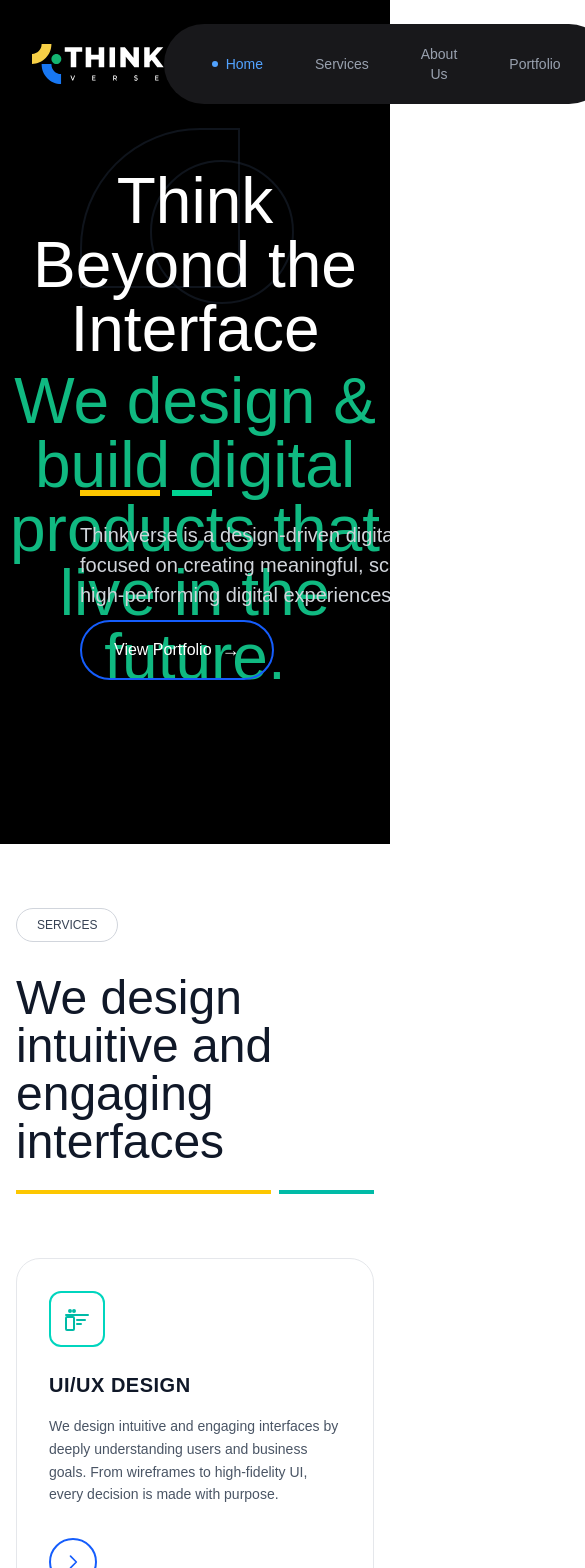
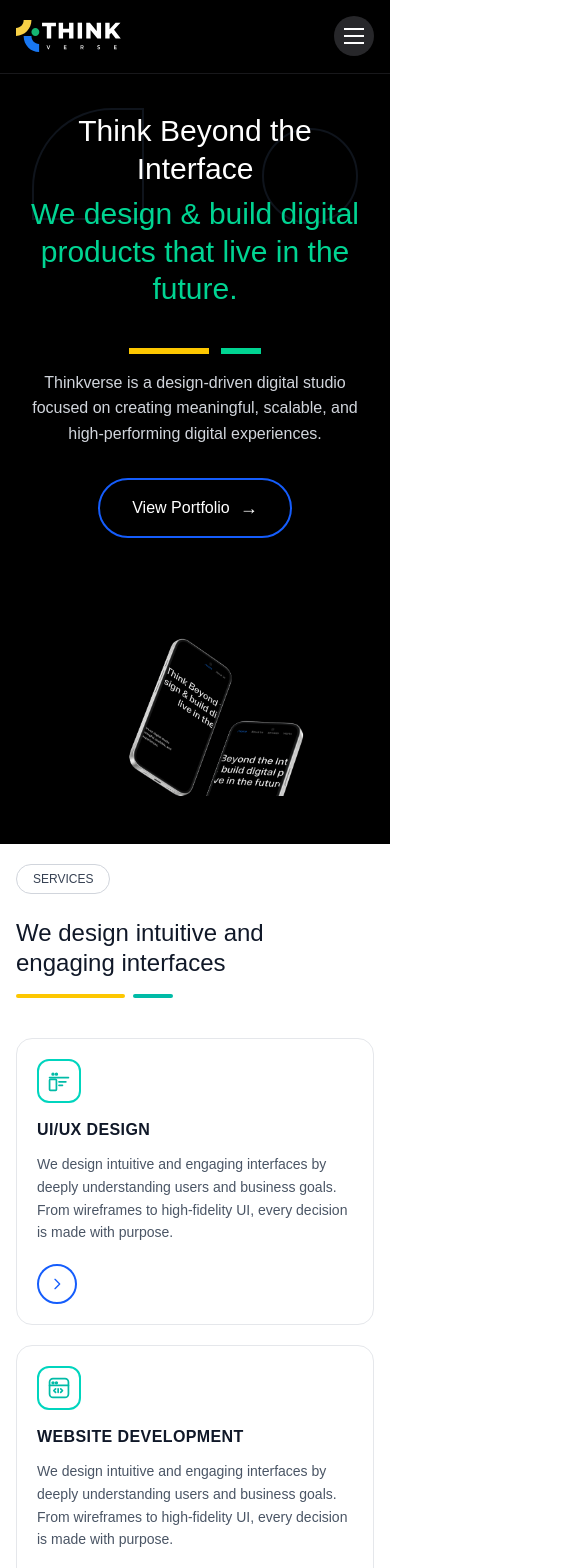
Before and after one commit to ThinkVersee/thinkverse.co.infr, a Next.js app: page / in a window 390 px wide. Shown: the top 1568 px of the page, 585 px wide, since content can reach past the window. Built offline with nearby package versions, Linux system fonts and the light colour scheme.

Commit message:
responsive

```diff
--- a/src/components/Navbar.js
+++ b/src/components/Navbar.js
@@ -8,131 +8,190 @@ export default function ThinkVerseNavbar() {
   const pathname = usePathname();
 
   const [activeLink, setActiveLink] = useState('Home');
+  const [menuOpen, setMenuOpen] = useState(false);
+  const [isMobile, setIsMobile] = useState(true); // Default to mobile to show icon immediately
 
   const navLinks = [
     { name: 'Home', href: '/', id: 'home' },
     { name: 'Services', href: '/', id: 'services' },
     { name: 'About Us', href: '/', id: 'about' },
-    { name: 'Portfolio', href: '/portfolio' }, // ✅ FIXED
+    { name: 'Portfolio', href: '/portfolio' },
   ];
 
-  /**
-   * ✅ SET ACTIVE LINK BASED ON ROUTE
-   */
+  // Detect mobile
   useEffect(() => {
-    if (pathname === '/') {
-      setActiveLink('Home');
-    } else if (pathname === '/portfolio') {
-      setActiveLink('Portfolio');
-    }
+    const check = () => setIsMobile(window.innerWidth < 768);
+    check();
+    window.addEventListener('resize', check);
+    return () => window.removeEventListener('resize', check);
+  }, []);
+
+  // Close menu on route change
+  useEffect(() => {
+    setMenuOpen(false);
   }, [pathname]);
 
-  /**
-   * ✅ SCROLL TRACKING ONLY FOR HOME PAGE
-   */
+  // Lock body scroll when mobile menu is open
   useEffect(() => {
-    if (pathname !== '/') return;
+    if (typeof document !== 'undefined') {
+      document.body.style.overflow = isMobile && menuOpen ? 'hidden' : '';
+    }
+  }, [menuOpen, isMobile]);
 
-    const sections = ['home', 'services', 'about', 'contact'];
-
-    const handleScroll = () => {
-      const scrollPosition = window.scrollY + 120;
-
-      for (let i = sections.length - 1; i >= 0; i--) {
-        const section = document.getElementById(sections[i]);
-        if (section && section.offsetTop <= scrollPosition) {
-          const link = navLinks.find(l => l.id === sections[i]);
-          if (link) {
-            setActiveLink(link.name);
-          }
-          break;
-        }
-      }
-    };
-
-    window.addEventListener('scroll', handleScroll);
-    handleScroll();
-
-    return () => window.removeEventListener('scroll', handleScroll);
+  // Active link from route
+  useEffect(() => {
+    if (pathname === '/') setActiveLink('Home');
+    else if (pathname === '/portfolio') setActiveLink('Portfolio');
   }, [pathname]);
 
-  /**
-   * ✅ NAV CLICK HANDLER
-   */
   const handleNavClick = (link) => {
+    setMenuOpen(false);
     if (link.href === '/') {
-      // Scroll-based navigation
       if (pathname !== '/') {
         router.push('/');
         setTimeout(() => {
-          document.getElementById(link.id)?.scrollIntoView({ behavior: 'smooth' });
+          const el = document.getElementById(link.id);
+          if (el) el.scrollIntoView({ behavior: 'smooth' });
         }, 300);
       } else {
-        document.getElementById(link.id)?.scrollIntoView({ behavior: 'smooth' });
+        const el = document.getElementById(link.id);
+        if (el) el.scrollIntoView({ behavior: 'smooth' });
       }
       setActiveLink(link.name);
     } else {
-      // Page navigation (Portfolio)
       router.push(link.href);
       setActiveLink(link.name);
     }
   };
 
-  /**
-   * ✅ LOGO CLICK
-   */
   const handleLogoClick = () => {
+    setMenuOpen(false);
     router.push('/');
     window.scrollTo({ top: 0, behavior: 'smooth' });
     setActiveLink('Home');
   };
 
+  const handleContactClick = () => {
+    setMenuOpen(false);
+    if (pathname === '/') {
+      const el = document.getElementById('contact');
+      if (el) el.scrollIntoView({ behavior: 'smooth' });
+    } else {
+      router.push('/#contact');
+    }
+  };
+
   return (
-    <nav className="fixed top-0 left-0 right-0 z-50 bg-black text-white px-8 py-6 flex items-center justify-between">
+    <>
+      <nav className="fixed top-0 left-0 right-0 z-50 bg-black text-white border-b border-zinc-900">
+        {/* TOP BAR */}
+        <div className="flex items-center justify-between px-4 py-4 min-h-[64px]">
           {/* Logo */}
-      <div className="flex-shrink-0">
           <img
             src="/Group 3.svg"
             alt="ThinkVerse Logo"
-          className="h-10 w-auto cursor-pointer transition-all hover:scale-105"
+            className="h-8 w-auto cursor-pointer hover:scale-105 transition-transform"
             onClick={handleLogoClick}
           />
-      </div>
 
-      {/* Navigation Links */}
-      <div className="flex items-center gap-1 bg-zinc-900 rounded-full px-6 py-3">
+          {/* DESKTOP NAV */}
+          <div className="hidden md:flex items-center gap-6">
+            <div className="flex items-center gap-1 bg-zinc-900 rounded-full px-4 py-2">
               {navLinks.map((link) => (
                 <button
                   key={link.name}
                   onClick={() => handleNavClick(link)}
-            className={`px-6 py-2 rounded-full transition-all duration-300 text-sm flex items-center gap-2 ${
-              activeLink === link.name
-                ? 'text-blue-400'
-                : 'text-gray-400 hover:text-white'
+                  className={`px-5 py-2 rounded-full text-sm flex items-center gap-2 transition-all duration-200 ${
+                    activeLink === link.name ? 'text-blue-400' : 'text-gray-400 hover:text-white'
                   }`}
                 >
                   {activeLink === link.name && (
-              <span className="inline-block w-1.5 h-1.5 bg-blue-400 rounded-full"></span>
+                    <span className="w-1.5 h-1.5 bg-blue-400 rounded-full" />
                   )}
                   {link.name}
                 </button>
               ))}
             </div>
 
-      {/* Contact Button */}
             <button
-        onClick={() => {
-          if (pathname === '/') {
-            document.getElementById('contact')?.scrollIntoView({ behavior: 'smooth' });
-          } else {
-            router.push('/#contact');
-          }
+              onClick={handleContactClick}
+              className="border border-gray-700 hover:border-gray-400 text-white px-5 py-2.5 rounded-full text-sm flex items-center gap-2 hover:bg-zinc-900 transition-all"
+            >
+              Contact Us <span>→</span>
+            </button>
+          </div>
+
+          {/* MOBILE HAMBURGER - ALWAYS VISIBLE ON SMALL SCREENS */}
+          <button
+            onClick={() => setMenuOpen(!menuOpen)}
+            className="md:hidden relative w-10 h-10 flex items-center justify-center bg-zinc-800 rounded-full hover:bg-zinc-700 transition-colors"
+            aria-label="Toggle menu"
+          >
+            {/* Hamburger Icon */}
+            <div className="w-5 h-4 flex flex-col justify-between items-center">
+              <span
+                className="block w-5 h-0.5 bg-white transition-all duration-300 origin-center"
+                style={{
+                  transform: menuOpen ? 'rotate(45deg) translateY(7px)' : 'none'
                 }}
-        className="border border-gray-700 hover:border-gray-500 text-white px-6 py-3 rounded-full transition-all duration-300 flex items-center gap-2 text-sm"
+              />
+              <span
+                className="block w-5 h-0.5 bg-white transition-all duration-300"
+                style={{
+                  opacity: menuOpen ? 0 : 1
+                }}
+              />
+              <span
+                className="block w-5 h-0.5 bg-white transition-all duration-300 origin-center"
+                style={{
+                  transform: menuOpen ? 'rotate(-45deg) translateY(-7px)' : 'none'
+                }}
+              />
+            </div>
+          </button>
+        </div>
+
+        {/* MOBILE MENU */}
+        <div
+          className="md:hidden overflow-hidden bg-zinc-950 border-t border-zinc-900 transition-all duration-300"
+          style={{
+            maxHeight: menuOpen ? '400px' : '0px',
+            opacity: menuOpen ? 1 : 0
+          }}
         >
-        Contact Us
-        <span className="text-lg">→</span>
+          <div className="flex flex-col gap-1 px-4 py-3">
+            {navLinks.map((link) => (
+              <button
+                key={link.name}
+                onClick={() => handleNavClick(link)}
+                className={`w-full text-left px-4 py-3 rounded-xl text-sm flex items-center gap-3 transition-all ${
+                  activeLink === link.name ? 'bg-zinc-900 text-blue-400' : 'text-gray-400 hover:bg-zinc-900/50 hover:text-white'
+                }`}
+              >
+                {activeLink === link.name && (
+                  <span className="w-1.5 h-1.5 bg-blue-400 rounded-full" />
+                )}
+                {link.name}
               </button>
+            ))}
+
+            <button
+              onClick={handleContactClick}
+              className="mt-2 w-full px-4 py-3 rounded-full border border-zinc-700 text-white text-sm flex items-center justify-center gap-2 hover:border-zinc-500 hover:bg-zinc-900 transition-all"
+            >
+              Contact Us <span>→</span>
+            </button>
+          </div>
+        </div>
       </nav>
+
+      {/* Backdrop */}
+      {menuOpen && (
+        <div
+          onClick={() => setMenuOpen(false)}
+          className="md:hidden fixed inset-0 z-40 bg-black/50 backdrop-blur-sm"
+        />
+      )}
+    </>
   );
 }
--- a/src/components/home/Hero.js
+++ b/src/components/home/Hero.js
@@ -9,39 +9,54 @@ export default function ThinkVerseHero() {
 
   return (
     <section className="relative bg-black min-h-screen text-white overflow-hidden">
-      {/* Your existing decorative elements */}
-      <div className="absolute top-32 left-20 w-40 h-40 border-2 border-gray-800/50 rounded-tl-[120px]" />
-      <div className="absolute top-40 right-24 w-36 h-36 border-2 border-gray-800/50 rounded-full" />
 
-      <div className="relative w-full min-h-screen">
-        {/* Hero Text */}
-        <div className="absolute left-1/2 -translate-x-1/2 text-center" style={{ top: '169px', width: '1170px', maxWidth: '95%' }}>
-          <h1 style={{ fontFamily: 'Halenoir, sans-serif', fontWeight: 500, fontSize: '64px', lineHeight: '100%', color: '#ffffff', margin: 0 }}>
+      {/* Decorative background shapes */}
+      <div className="absolute top-27 left-8 md:left-20 w-28 h-28 md:w-40 md:h-40 border-2 border-gray-800/50 rounded-tl-[80px] md:rounded-tl-[120px] pointer-events-none" />
+      <div className="absolute top-32 right-8 md:right-24 w-24 h-24 md:w-36 md:h-36 border-2 border-gray-800/50 rounded-full pointer-events-none" />
+
+      {/* Main layout: two-column on large screens, stacked on small */}
+      <div className="relative z-10 max-w-[1280px] mx-auto px-6 md:px-10 xl:px-16 min-h-screen flex flex-col">
+
+        {/* Headline — full width, centered on all screens */}
+        <div className="pt-28 md:pt-36 lg:pt-44 text-center w-full">
+          <h1
+            style={{ fontFamily: 'Halenoir, sans-serif', fontWeight: 500 }}
+            className="text-3xl sm:text-4xl md:text-5xl lg:text-6xl xl:text-[64px] leading-tight text-white"
+          >
             Think Beyond the Interface
           </h1>
-          <p style={{ fontFamily: 'Halenoir, sans-serif', fontWeight: 500, fontSize: '64px', lineHeight: '100%', color: '#10b981', margin: '8px 0 0 0' }}>
+          <p
+            style={{ fontFamily: 'Halenoir, sans-serif', fontWeight: 500 }}
+            className="mt-2 text-3xl sm:text-4xl md:text-5xl lg:text-6xl xl:text-[64px] leading-tight text-emerald-400"
+          >
             We design &amp; build digital products that live in the future.
           </p>
         </div>
 
+        {/* Content row: left text block + right phone mockup */}
+        <div className="mt-10 md:mt-14 flex flex-col lg:flex-row items-center lg:items-start gap-10 lg:gap-0 flex-1 pb-2">
+
+          {/* Left: accent bars + description + CTA */}
+          <div className="flex flex-col items-center lg:items-start text-center lg:text-left lg:w-[420px] xl:w-[480px] shrink-0">
+
             {/* Accent bars */}
-        <div className="absolute flex gap-3" style={{ top: '490px', left: '80px' }}>
+            <div className="flex gap-3 mb-4">
               <div className="w-20 h-1.5 bg-yellow-400" />
               <div className="w-10 h-1.5 bg-emerald-400" />
             </div>
 
             {/* Description */}
-        <div className="absolute" style={{ top: '520px', left: '80px', width: '435px' }}>
-          <p style={{ fontFamily: 'Halenoir, sans-serif', fontWeight: 400, fontSize: '20px', lineHeight: '30px', color: '#d1d5db' }}>
+            <p
+              style={{ fontFamily: 'Halenoir, sans-serif', fontWeight: 400 }}
+              className="text-base md:text-lg xl:text-xl leading-[1.6] text-gray-300 max-w-sm lg:max-w-none"
+            >
               Thinkverse is a design-driven digital studio focused on creating meaningful, scalable, and high-performing digital experiences.
             </p>
-        </div>
 
-        {/* View Portfolio Button - Now Clickable! */}
-        <div className="absolute" style={{ top: '620px', left: '80px' }}>
+            {/* CTA Button */}
             <button
               onClick={scrollToPortfolio}
-            className="group border-2 border-blue-600 text-white px-8 py-3.5 rounded-full hover:bg-blue-600/10 transition-all duration-300 flex items-center gap-2.5 cursor-pointer"
+              className="group mt-8 border-2 border-blue-600 text-white px-8 py-3.5 rounded-full hover:bg-blue-600/10 transition-all duration-300 flex items-center gap-2.5 cursor-pointer"
             >
               <span style={{ fontFamily: 'Halenoir, sans-serif', fontSize: '16px', fontWeight: 500 }}>
                 View Portfolio
@@ -52,13 +67,14 @@ export default function ThinkVerseHero() {
             </button>
           </div>
 
-        {/* Phone Mockup */}
-        <div className="absolute pointer-events-none" style={{ width: '1072px', height: '804px', top: '180px', left: '483px' }}>
+          {/* Right: Phone Mockup */}
+          <div className="flex-1 flex items-center justify-center lg:justify-end pointer-events-none">
             <img
               src="/common/iPhone 16.png"
               alt="ThinkVerse mobile mockup"
-            className="w-full h-full object-contain drop-shadow-2xl"
+              className="w-full max-w-[320px] sm:max-w-[400px] md:max-w-[480px] lg:max-w-none lg:w-[600px] xl:w-[700px] object-contain drop-shadow-2xl"
             />
+          </div>
         </div>
       </div>
     </section>
--- a/src/components/home/Services.js
+++ b/src/components/home/Services.js
@@ -1,5 +1,4 @@
 "use client";
-import { MonitorSmartphone, Globe, Code2 } from 'lucide-react';
 import { useState, useEffect, useRef } from 'react';
 
 const services = [
@@ -7,19 +6,16 @@ const services = [
     title: 'UI/UX Design',
     text: 'We design intuitive and engaging interfaces by deeply understanding users and business goals. From wireframes to high-fidelity UI, every decision is made with purpose.',
     icon: 'uiux',
-    featured: false,
   },
   {
     title: 'Website Development',
     text: 'We design intuitive and engaging interfaces by deeply understanding users and business goals. From wireframes to high-fidelity UI, every decision is made with purpose.',
     icon: 'website',
-    featured: false,
   },
   {
-    title: 'Web Application Development',
+    title: 'We design intuitive and engaging interfaces by deeply understanding users and business goals.',
     text: 'We design intuitive and engaging interfaces by deeply understanding users and business goals. From wireframes to high-fidelity UI, every decision is made with purpose.',
     icon: 'webapp',
-    featured: true,
   },
 ];
 
@@ -27,51 +23,36 @@ export default function Services() {
   const [isVisible, setIsVisible] = useState(false);
   const sectionRef = useRef(null);
 
-  // Icon component renderer
   const renderIcon = (iconType) => {
-    switch(iconType) {
+    switch (iconType) {
       case 'uiux':
-        // UI/UX Design icon - Layout with sidebar and content blocks
         return (
-          <svg className="w-7 h-7 text-teal-500" viewBox="0 0 28 28" fill="none" stroke="currentColor" strokeWidth="2" strokeLinecap="round" strokeLinejoin="round">
-            {/* Two dots at top */}
-            <circle cx="7" cy="6" r="1" fill="currentColor"/>
-            <circle cx="11" cy="6" r="1" fill="currentColor"/>
-            {/* Horizontal line below dots */}
+          <svg className="w-6 h-6 sm:w-7 sm:h-7 text-teal-500" viewBox="0 0 28 28" fill="none" stroke="currentColor" strokeWidth="2" strokeLinecap="round" strokeLinejoin="round">
+            <circle cx="7" cy="6" r="1" fill="currentColor" />
+            <circle cx="11" cy="6" r="1" fill="currentColor" />
             <line x1="3" y1="10" x2="25" y2="10" />
-            {/* Left sidebar */}
             <rect x="3" y="12" width="8" height="13" rx="1" />
-            {/* Right content blocks */}
             <line x1="14" y1="15" x2="22" y2="15" />
             <line x1="14" y1="19" x2="18" y2="19" />
           </svg>
         );
       case 'website':
-        // Website Development icon - Browser window with code
         return (
-          <svg className="w-7 h-7 text-teal-500" viewBox="0 0 28 28" fill="none" stroke="currentColor" strokeWidth="2" strokeLinecap="round" strokeLinejoin="round">
-            {/* Rounded square container */}
+          <svg className="w-6 h-6 sm:w-7 sm:h-7 text-teal-500" viewBox="0 0 28 28" fill="none" stroke="currentColor" strokeWidth="2" strokeLinecap="round" strokeLinejoin="round">
             <rect x="3" y="3" width="22" height="22" rx="4" />
-            {/* Two dots at top */}
-            <circle cx="7" cy="8" r="1" fill="currentColor"/>
-            <circle cx="11" cy="8" r="1" fill="currentColor"/>
-            {/* Horizontal line below dots */}
+            <circle cx="7" cy="8" r="1" fill="currentColor" />
+            <circle cx="11" cy="8" r="1" fill="currentColor" />
             <line x1="3" y1="11" x2="25" y2="11" />
-            {/* Code brackets */}
             <path d="M10 15L8 17L10 19" />
             <line x1="13" y1="15" x2="13" y2="19" />
             <path d="M16 15L18 17L16 19" />
           </svg>
         );
       case 'webapp':
-        // Web Application Development icon - Overlapping windows with code
         return (
-          <svg className="w-7 h-7 text-teal-500" viewBox="0 0 28 28" fill="none" stroke="currentColor" strokeWidth="2" strokeLinecap="round" strokeLinejoin="round">
-            {/* Back window */}
+          <svg className="w-6 h-6 sm:w-7 sm:h-7 text-teal-500" viewBox="0 0 28 28" fill="none" stroke="currentColor" strokeWidth="2" strokeLinecap="round" strokeLinejoin="round">
             <rect x="3" y="3" width="18" height="16" rx="3" />
-            {/* Front window with code */}
             <rect x="7" y="9" width="18" height="16" rx="3" />
-            {/* Code brackets in front window */}
             <path d="M11 16L9 18L11 20" />
             <path d="M17 16L19 18L17 20" />
           </svg>
@@ -84,77 +65,110 @@ export default function Services() {
   useEffect(() => {
     const observer = new IntersectionObserver(
       ([entry]) => {
-        if (entry.isIntersecting) {
-          setIsVisible(true);
-        }
+        if (entry.isIntersecting) setIsVisible(true);
       },
       { threshold: 0.1 }
     );
-
-    if (sectionRef.current) {
-      observer.observe(sectionRef.current);
-    }
-
+    if (sectionRef.current) observer.observe(sectionRef.current);
     return () => {
-      if (sectionRef.current) {
-        observer.unobserve(sectionRef.current);
-      }
+      if (sectionRef.current) observer.unobserve(sectionRef.current);
     };
   }, []);
 
   return (
-    <section ref={sectionRef} className="py-16 lg:py-24 px-4 sm:px-6 lg:px-8 bg-white">
+    <section
+      ref={sectionRef}
+      className="py-5 sm:py-8 lg:py-5 xl:py-12 px-4 sm:px-6 lg:px-8 bg-white"
+    >
       <div className="max-w-7xl mx-auto">
+
         {/* SERVICES Pill */}
-        <div className={`transition-all duration-1000 delay-100 ${isVisible ? 'opacity-100 translate-y-0' : 'opacity-0 translate-y-10'}`}>
-          <span className="inline-block px-5 py-2 rounded-full border border-gray-300 text-gray-700 text-xs font-medium mb-8">
+        <div
+          className={`transition-all duration-1000 delay-100 ${
+            isVisible ? 'opacity-100 translate-y-0' : 'opacity-0 translate-y-10'
+          }`}
+        >
+          <span className="inline-block px-4 sm:px-5 py-1.5 sm:py-2 rounded-full border border-gray-300 text-gray-700 text-xs font-medium mb-6 sm:mb-8">
             SERVICES
           </span>
         </div>
 
         {/* Headline */}
-        <h2 className={`text-5xl font-medium text-gray-900 mb-6 leading-none max-w-xl transition-all duration-1000 delay-200 ${
-          isVisible ? 'opacity-100 translate-y-0' : 'opacity-0 translate-y-10'
-        }`}>
+        <h2
+          className={`
+            text-2xl sm:text-3xl md:text-4xl lg:text-5xl
+            font-medium text-gray-900
+            mb-4 sm:mb-5 lg:mb-6
+            leading-tight
+            w-full max-w-[16rem] sm:max-w-sm md:max-w-md lg:max-w-xl
+            transition-all duration-1000 delay-200
+            ${isVisible ? 'opacity-100 translate-y-0' : 'opacity-0 translate-y-10'}
+          `}
+        >
           We design intuitive and engaging interfaces
         </h2>
 
         {/* Gradient Underline */}
-        <div className={`flex gap-2 mb-16 lg:mb-20 transition-all duration-1000 delay-300 ${
-          isVisible ? 'opacity-100 scale-100' : 'opacity-0 scale-0'
-        }`}>
-          <div className="w-64 h-1 bg-yellow-400" />
-          <div className="w-24 h-1 bg-teal-500" />
+        <div
+          className={`flex gap-2 mb-10 sm:mb-15 lg:mb-15 transition-all duration-1000 delay-300 ${
+            isVisible ? 'opacity-100 scale-100' : 'opacity-0 scale-0'
+          }`}
+          style={{ transformOrigin: 'left center' }}
+        >
+          <div className="h-1 bg-yellow-400 rounded-full" style={{ width: 'clamp(100px, 28vw, 256px)' }} />
+          <div className="h-1 bg-teal-500 rounded-full" style={{ width: 'clamp(40px, 9vw, 96px)' }} />
         </div>
 
         {/* Cards Grid */}
-        <div className="grid grid-cols-1 md:grid-cols-3 gap-8">
+        <div className="grid grid-cols-1 sm:grid-cols-2 lg:grid-cols-3 gap-5 sm:gap-6 lg:gap-8">
           {services.map((service, index) => {
+            const isLongTitle = service.title.length > 30;
+
             return (
               <div
                 key={index}
-                className={`group bg-white rounded-3xl p-8 border border-gray-200 hover:shadow-xl transition-all duration-500 hover:-translate-y-2 ${
-                  isVisible ? 'opacity-100 translate-y-0' : 'opacity-0 translate-y-12'
-                }`}
+                className={`
+                  group bg-white rounded-2xl sm:rounded-3xl
+                  p-5 sm:p-6 lg:p-8
+                  border border-gray-200
+                  hover:shadow-xl
+                  transition-all duration-500 hover:-translate-y-2
+                  ${isVisible ? 'opacity-100 translate-y-0' : 'opacity-0 translate-y-12'}
+                `}
                 style={{ transitionDelay: `${(index + 1) * 200}ms` }}
               >
                 <div className="flex flex-col h-full">
+
                   {/* Icon */}
-                  <div className="w-14 h-14 rounded-xl border-2 border-teal-400 flex items-center justify-center mb-6">
+                  <div className="w-11 h-11 sm:w-12 sm:h-12 lg:w-14 lg:h-14 rounded-xl border-2 border-teal-400 flex items-center justify-center mb-4 sm:mb-5 lg:mb-6 shrink-0">
                     {renderIcon(service.icon)}
                   </div>
 
                   {/* Title */}
-                  <h3 className="text-xl font-semibold text-gray-900 mb-4 text-left uppercase tracking-wide whitespace-nowrap">{service.title}</h3>
+                  {/* Long titles get smaller text + normal case to avoid overflow */}
+                  <h3
+                    className={`
+                      font-semibold text-gray-900
+                      mb-3 sm:mb-4
+                      text-left leading-snug
+                      ${isLongTitle
+                        ? 'text-sm sm:text-sm lg:text-base normal-case tracking-normal line-clamp-3'
+                        : 'text-base sm:text-lg lg:text-xl uppercase tracking-wide'}
+                    `}
+                  >
+                    {service.title}
+                  </h3>
 
                   {/* Description */}
-                  <p className="text-gray-600 text-left leading-relaxed flex-1 mb-8 text-sm">{service.text}</p>
+                  <p className="text-gray-600 text-left leading-relaxed flex-1 mb-5 sm:mb-6 lg:mb-8 text-sm">
+                    {service.text}
+                  </p>
 
-                  {/* Arrow Button - Bottom Left */}
+                  {/* Arrow Button */}
                   <div className="mt-auto flex justify-start">
-                    <div className={`w-12 h-12 rounded-full flex items-center justify-center transition-all duration-300 border-2 border-blue-600 group-hover:bg-blue-600`}>
+                    <div className="w-10 h-10 sm:w-11 sm:h-11 lg:w-12 lg:h-12 rounded-full flex items-center justify-center transition-all duration-300 border-2 border-blue-600 group-hover:bg-blue-600">
                       <svg
-                        className={`w-5 h-5 transition-colors duration-300 text-blue-600 group-hover:text-white`}
+                        className="w-4 h-4 lg:w-5 lg:h-5 transition-colors duration-300 text-blue-600 group-hover:text-white"
                         fill="none"
                         stroke="currentColor"
                         viewBox="0 0 24 24"
@@ -163,6 +177,7 @@ export default function Services() {
                       </svg>
                     </div>
                   </div>
+
                 </div>
               </div>
             );
```
Also changed, not shown: src/components/home/About.js (+33 -25 lines), src/components/home/ContactUs.js (+109 -67 lines), src/components/home/Works.js (+46 -56 lines). Lines whose indentation alone changed are shown as unchanged.
